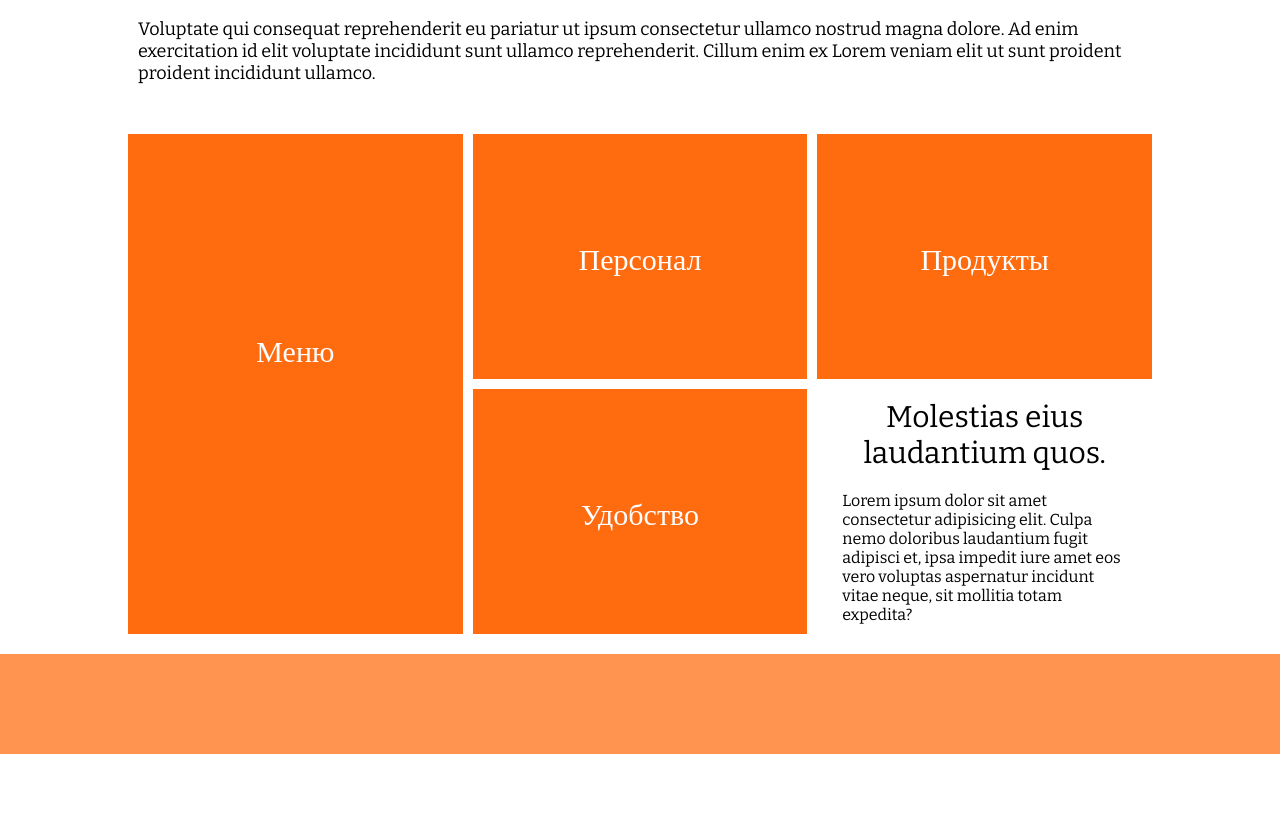
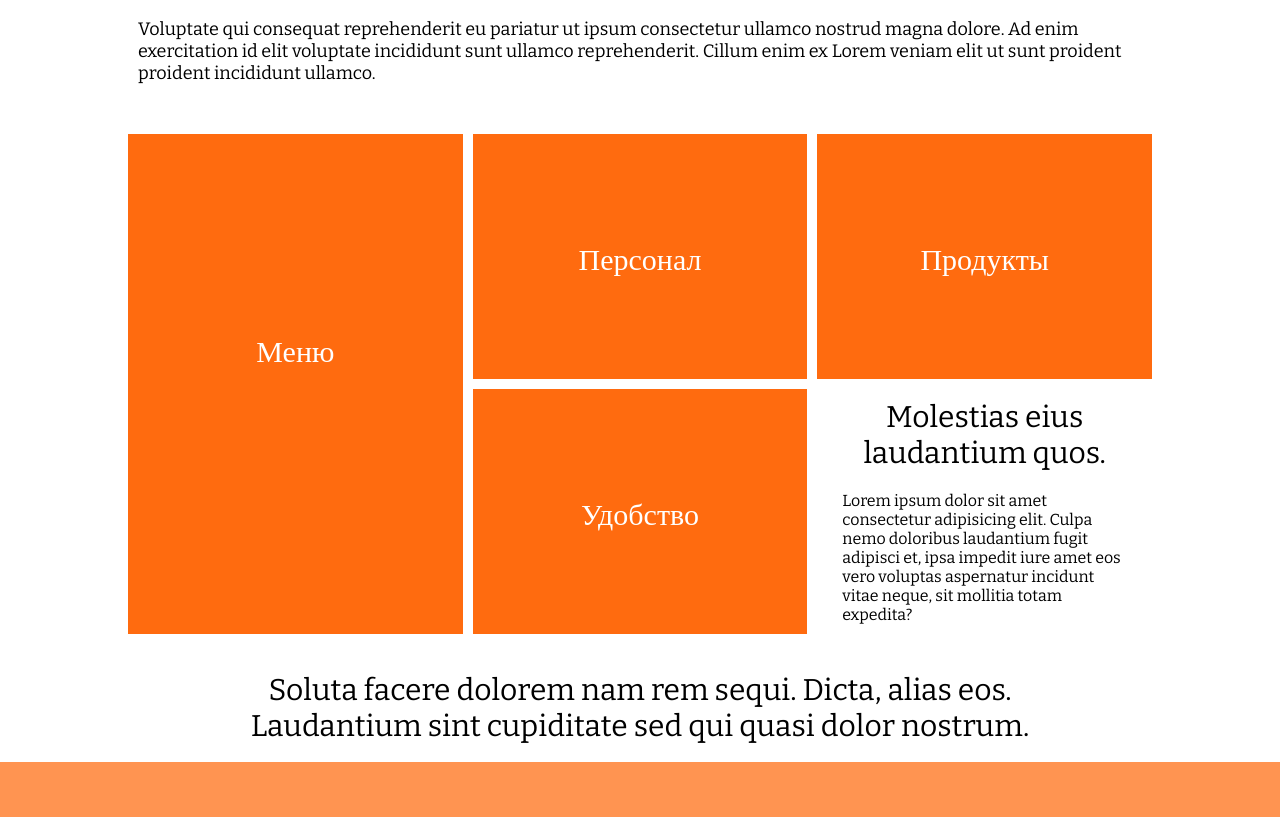
Before and after one commit to ljonasHm/home-food, a website built with webpack: page index.html in a window 1280 px wide. Shown: the part 598-1415 px from the top of the page. Before the commit the page ends 1352 px from the top, so only its background shows below. Built offline with nearby package versions, Linux system fonts and the light colour scheme.

Commit message:
started scroll-anim layout

```diff
--- a/index.html
+++ b/index.html
@@ -102,6 +102,28 @@
             </div>
         </div>
     </div>
+    <section class="scroll-anim">
+        <div class="conteiner">
+            <div class="scroll-anim__inner">
+                <div class="scroll-anim__item">
+                    <div class="scroll-anim__img-wrapper">
+                        <img class="scroll-anim__img" src="" alt="">
+                    </div>
+                    <div class="scroll-anim__content">
+                        <h3 class="scroll-anim__title title">Soluta facere dolorem nam rem sequi. Dicta, alias eos.</h3>
+                    </div>
+                </div>
+                <div class="scroll-anim__item">
+                    <div class="scroll-anim__content">
+                        <h3 class="scroll-anim__title title">Laudantium sint cupiditate sed qui quasi dolor nostrum.</h3>
+                    </div>
+                    <div class="scroll-anim__img-wrapper">
+                        <img class="scroll-anim__img" src="" alt="">
+                    </div>
+                </div>
+            </div>
+        </div>
+    </section>
     <footer class="footer"></footer>
 </body>
 </html>
```
